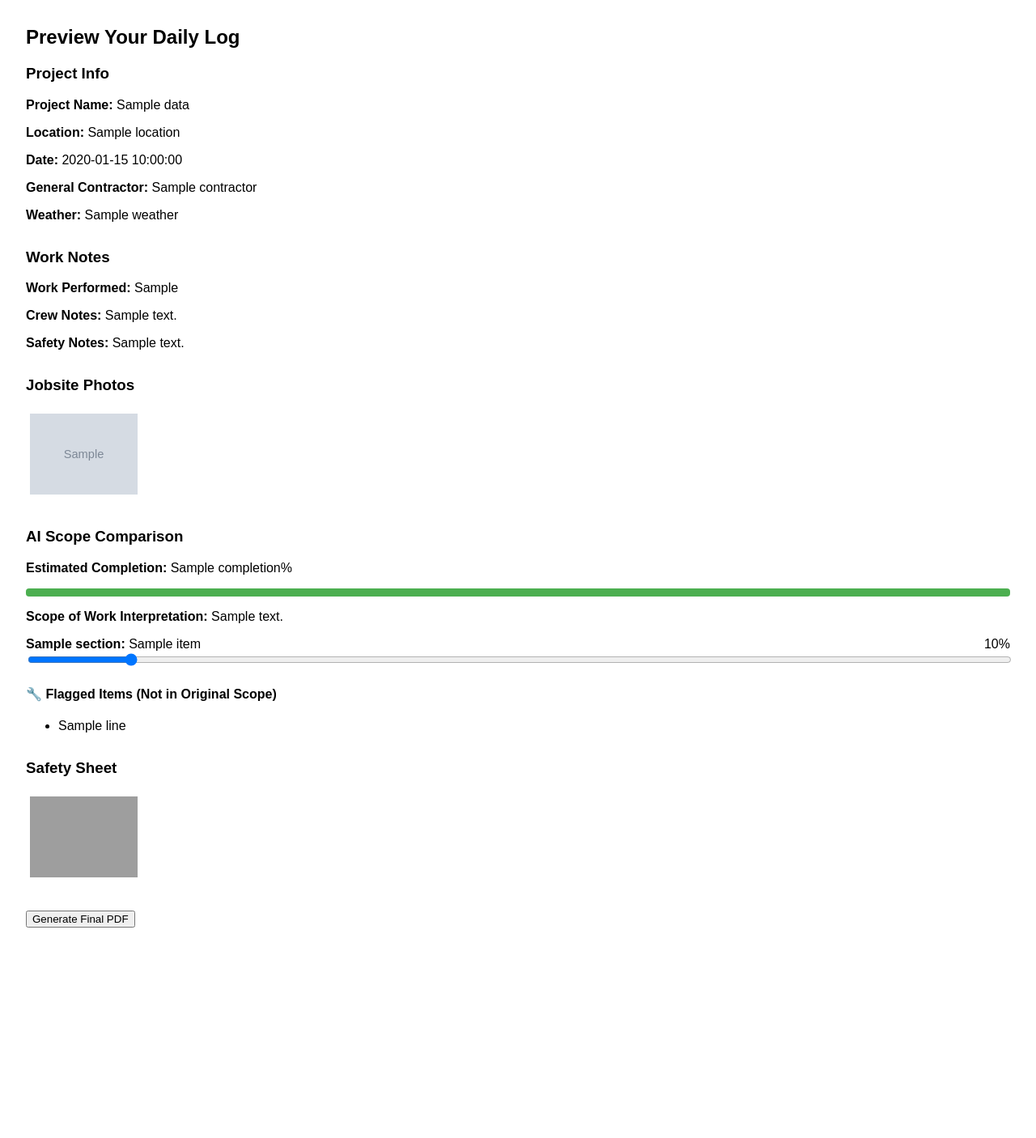
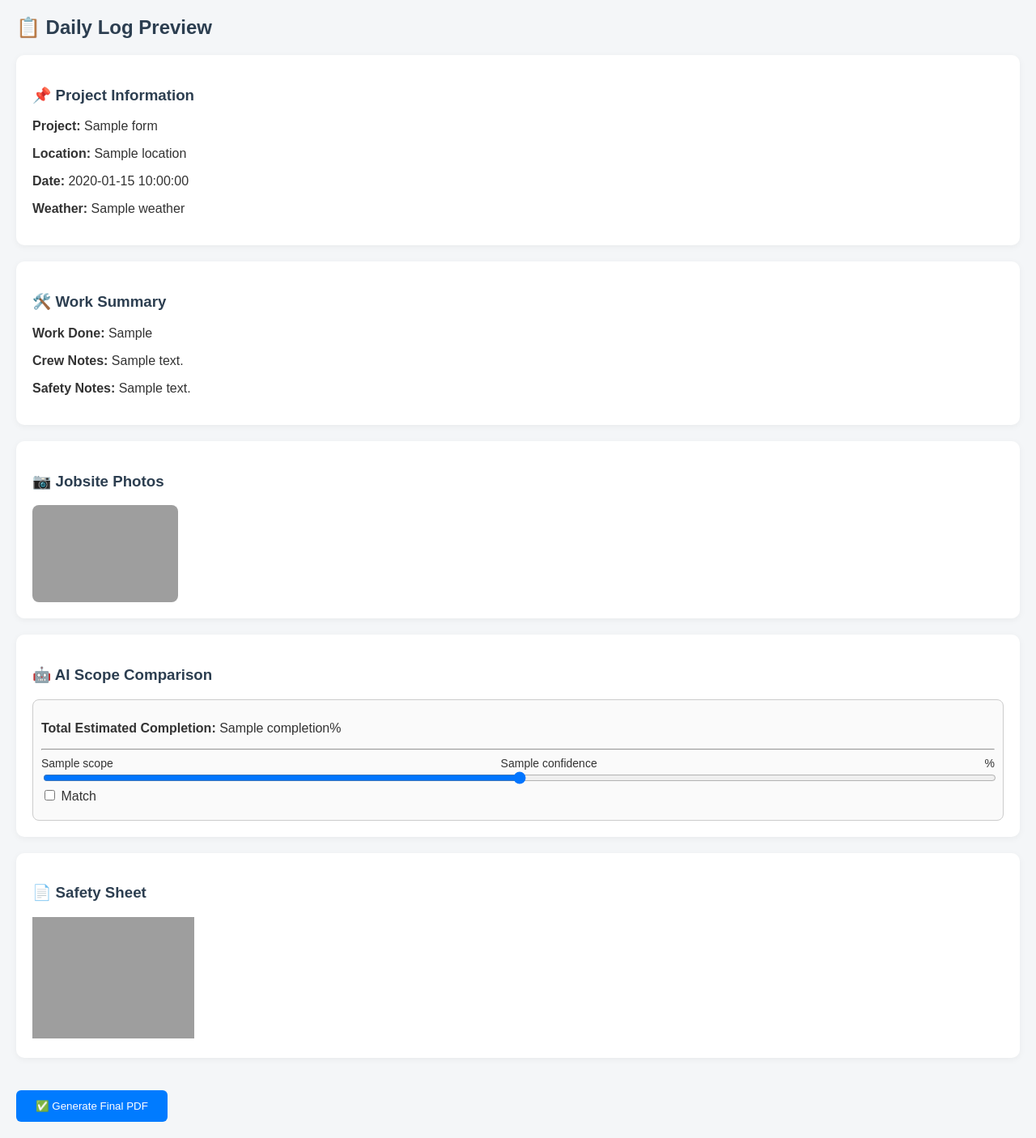
Before and after one commit to VagishKapila/gpt-material-insight-api, a Flask app: template templates/preview.html in a window 1280 px wide. Shown: the whole page at 81% size. Before the commit the page ends 1146 px from the top, so only its background shows below. Run offline with Flask 3, Linux system fonts and the light colour scheme; the template is opened without the code that fills it: most values are stand-ins (such as "Sample title", 1, 10 or a date in 2020); grey boxes marked "Sample" are stand-in pictures; grey boxes are pictures that could not be loaded.

Commit message:
Update preview.html

```diff
--- a/templates/preview.html
+++ b/templates/preview.html
@@ -1,104 +1,127 @@
 <!DOCTYPE html>
 <html lang="en">
 <head>
-    <meta charset="UTF-8">
-    <title>Preview Daily Log</title>
-    <style>
-        body { font-family: Arial, sans-serif; margin: 2rem; }
-        img.thumbnail { height: 100px; margin: 5px; cursor: pointer; }
-        .section { margin-bottom: 2rem; }
-        .slider-label { display: flex; justify-content: space-between; align-items: center; }
-        .slider-input { width: 100%; }
-        .bar-container { background: #f0f0f0; border-radius: 4px; margin-top: 4px; }
-        .bar { height: 10px; background-color: #4caf50; border-radius: 4px; }
-        .scope-item { margin-bottom: 1rem; }
-    </style>
-    <script>
-        function enlarge(imgSrc) {
-            const win = window.open();
-            win.document.write('<img src="' + imgSrc + '" style="width:100%">');
-        }
-        function updateTotal() {
-            const sliders = document.querySelectorAll('.scope-slider');
-            let sum = 0;
-            sliders.forEach(s => sum += parseFloat(s.value));
-            const avg = (sliders.length ? sum / sliders.length : 0).toFixed(1);
-            document.getElementById('completion-total').innerText = avg + '%';
-        }
-    </script>
+  <meta charset="UTF-8">
+  <title>Daily Log Preview</title>
+  <style>
+    body { font-family: Arial, sans-serif; margin: 20px; background: #f4f6f8; color: #333; }
+    h2, h3 { color: #2c3e50; }
+    .section { background: #fff; padding: 20px; margin-bottom: 20px; border-radius: 10px; box-shadow: 0 2px 8px rgba(0,0,0,0.05); }
+
+    /* Image Grid */
+    .images { display: flex; flex-wrap: wrap; gap: 10px; justify-content: flex-start; }
+    .images img { width: 180px; height: 120px; object-fit: cover; border-radius: 8px; cursor: zoom-in; transition: transform 0.2s ease; }
+    .images img:hover { transform: scale(1.03); }
+
+    /* Modal Zoom */
+    #imgModal { display: none; position: fixed; z-index: 1000; padding-top: 60px; left: 0; top: 0; width: 100%; height: 100%; overflow: auto; background-color: rgba(0,0,0,0.85); }
+    #imgModal img { margin: auto; display: block; max-width: 90%; max-height: 90%; border-radius: 10px; }
+    #imgModal span { position: absolute; top: 20px; right: 35px; color: #fff; font-size: 35px; font-weight: bold; cursor: pointer; }
+
+    /* AI Section */
+    .ai-section { max-height: 300px; overflow-y: auto; border: 1px solid #ccc; padding: 10px; border-radius: 8px; background: #fafafa; }
+    .scope-item { margin-bottom: 10px; }
+    .slider-label { display: flex; justify-content: space-between; font-size: 14px; }
+    .scope-slider { width: 100%; }
+
+    .button { margin-top: 20px; padding: 12px 24px; background: #007bff; color: white; border: none; border-radius: 6px; cursor: pointer; }
+    .button:hover { background: #0056b3; }
+  </style>
 </head>
 <body>
-    <h2>Preview Your Daily Log</h2>
-    <div class="section">
-        <h3>Project Info</h3>
-        <p><strong>Project Name:</strong> {{ data.project_name }}</p>
-        <p><strong>Location:</strong> {{ data.location }}</p>
-        <p><strong>Date:</strong> {{ data.date }}</p>
-        <p><strong>General Contractor:</strong> {{ data.contractor }}</p>
-        <p><strong>Weather:</strong> {{ data.weather }}</p>
+
+  <h2>📋 Daily Log Preview</h2>
+
+  <!-- Project Info -->
+  <div class="section">
+    <h3>📌 Project Information</h3>
+    <p><strong>Project:</strong> {{ form_data.project_name }}</p>
+    <p><strong>Location:</strong> {{ form_data.location }}</p>
+    <p><strong>Date:</strong> {{ form_data.date }}</p>
+    <p><strong>Weather:</strong> {{ form_data.weather or "Not Provided" }}</p>
+  </div>
+
+  <!-- Work Notes -->
+  <div class="section">
+    <h3>🛠️ Work Summary</h3>
+    <p><strong>Work Done:</strong> {{ form_data.work_done }}</p>
+    <p><strong>Crew Notes:</strong> {{ form_data.crew_notes }}</p>
+    <p><strong>Safety Notes:</strong> {{ form_data.safety_notes }}</p>
+  </div>
+
+  <!-- Jobsite Photos ABOVE AI -->
+  {% if image_paths %}
+  <div class="section">
+    <h3>📷 Jobsite Photos</h3>
+    <div class="images">
+      {% for img_path in image_paths %}
+        <img src="/{{ img_path }}" onclick="openModal(this.src)">
+      {% endfor %}
     </div>
+  </div>
+  {% endif %}
 
-    <div class="section">
-        <h3>Work Notes</h3>
-        <p><strong>Work Performed:</strong> {{ data.work_done }}</p>
-        <p><strong>Crew Notes:</strong> {{ data.crew_notes }}</p>
-        <p><strong>Safety Notes:</strong> {{ data.safety_notes }}</p>
+  <!-- AI Scope Comparison BELOW Photos -->
+  {% if ai_results %}
+  <div class="section">
+    <h3>🤖 AI Scope Comparison</h3>
+    <div class="ai-section">
+      <p><strong>Total Estimated Completion:</strong> <span id="completion-total">{{ ai_results.completion or 0 }}%</span></p>
+      <hr>
+      {% for item in ai_results.scored_items %}
+      <div class="scope-item">
+        <div class="slider-label">
+          <span>{{ item.scope }}</span>
+          <span id="val_{{ loop.index0 }}">{{ item.confidence }}</span>%
+        </div>
+        <input type="range" min="0" max="100" value="{{ item.confidence }}" class="scope-slider"
+               oninput="updateTotal(); document.getElementById('val_{{ loop.index0 }}').innerText=this.value;">
+        <input type="checkbox" name="match_{{ loop.index0 }}" {% if item.match %}checked{% endif %}> Match
+        <input type="hidden" name="scope_{{ loop.index0 }}" value="{{ item.scope }}">
+      </div>
+      {% endfor %}
     </div>
+  </div>
+  {% endif %}
 
-    <div class="section">
-        <h3>Jobsite Photos</h3>
-        {% if image_paths %}
-            {% for img in image_paths %}
-                <img src="{{ url_for('static', filename='uploads/' + img) }}" class="thumbnail" onclick="enlarge(this.src)" />
-            {% endfor %}
-        {% else %}
-            <p>No photos uploaded.</p>
-        {% endif %}
-    </div>
+  <!-- Safety Sheet ABOVE Generate PDF -->
+  {% if safety_sheet_path %}
+  <div class="section">
+    <h3>📄 Safety Sheet</h3>
+    <img src="/{{ safety_sheet_path }}" width="200" onclick="openModal(this.src)">
+  </div>
+  {% endif %}
 
-    <div class="section">
-        <h3>AI Scope Comparison</h3>
-        {% if ai_analysis %}
-            <p><strong>Estimated Completion:</strong> <span id="completion-total">{{ ai_analysis.completion }}%</span></p>
-            <div class="bar-container">
-                <div class="bar" style="width: {{ ai_analysis.completion }}%"></div>
-            </div>
-            <p><strong>Scope of Work Interpretation:</strong> {{ ai_analysis.scope_summary }}</p>
-            {% for item in ai_analysis.scored_items %}
-                <div class="scope-item">
-                    <div class="slider-label">
-                        <span><strong>{{ item.section }}:</strong> {{ item.item }}</span>
-                        <span>{{ item.score }}%</span>
-                    </div>
-                    <input type="range" min="0" max="100" value="{{ item.score }}" class="slider-input scope-slider" oninput="updateTotal()" />
-                </div>
-            {% endfor %}
+  <!-- Generate PDF -->
+  <form action="/generate_pdf/{{ session_id }}" method="post">
+    <input type="hidden" name="item_count" value="{{ ai_results.scored_items|length }}">
+    <button class="button" type="submit">✅ Generate Final PDF</button>
+  </form>
 
-            {% if ai_analysis.out_of_scope %}
-                <h4>🔧 Flagged Items (Not in Original Scope)</h4>
-                <ul>
-                    {% for line in ai_analysis.out_of_scope %}
-                        <li>{{ line }}</li>
-                    {% endfor %}
-                </ul>
-            {% endif %}
-        {% else %}
-            <p>No AI analysis available.</p>
-        {% endif %}
-    </div>
+  <!-- Modal -->
+  <div id="imgModal" onclick="closeModal()">
+    <span onclick="closeModal()">&times;</span>
+    <img id="modalImg">
+  </div>
 
-    <div class="section">
-        <h3>Safety Sheet</h3>
-        {% if safety_sheet_path %}
-            <img src="{{ url_for('static', filename='uploads/' + safety_sheet_path) }}" class="thumbnail" onclick="enlarge(this.src)" />
-        {% else %}
-            <p>No safety sheet uploaded.</p>
-        {% endif %}
-    </div>
+  <script>
+    function openModal(src) {
+      const modal = document.getElementById("imgModal");
+      const modalImg = document.getElementById("modalImg");
+      modal.style.display = "block";
+      modalImg.src = src;
+    }
+    function closeModal() {
+      document.getElementById("imgModal").style.display = "none";
+    }
+    function updateTotal() {
+      const sliders = document.querySelectorAll('.scope-slider');
+      let sum = 0;
+      sliders.forEach(s => sum += parseFloat(s.value));
+      const avg = (sliders.length ? sum / sliders.length : 0).toFixed(1);
+      document.getElementById('completion-total').innerText = avg + '%';
+    }
+  </script>
 
-    <form action="/generate_pdf" method="POST">
-        <input type="hidden" name="session_id" value="{{ session_id }}">
-        <button type="submit">Generate Final PDF</button>
-    </form>
 </body>
 </html>
```
